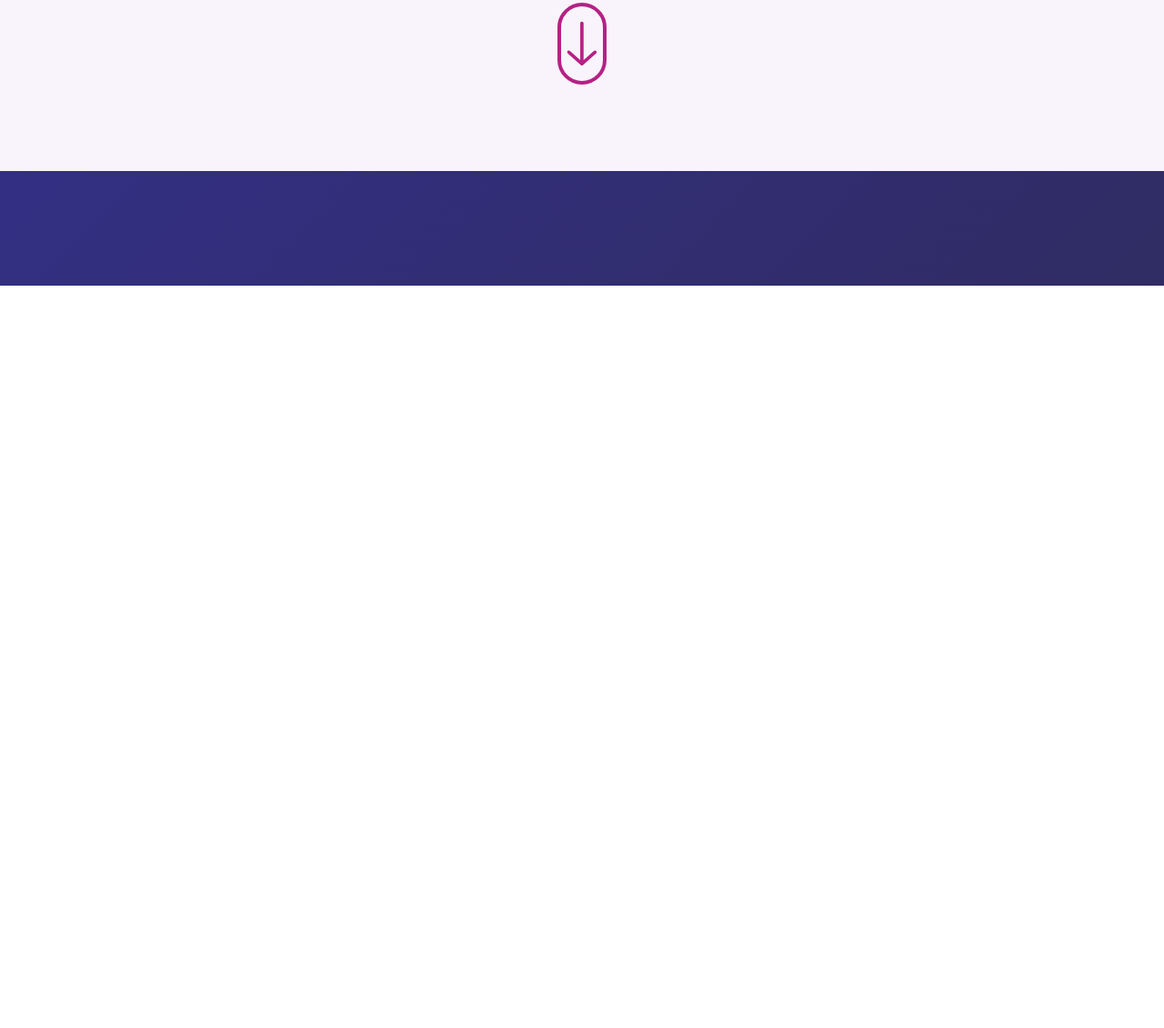
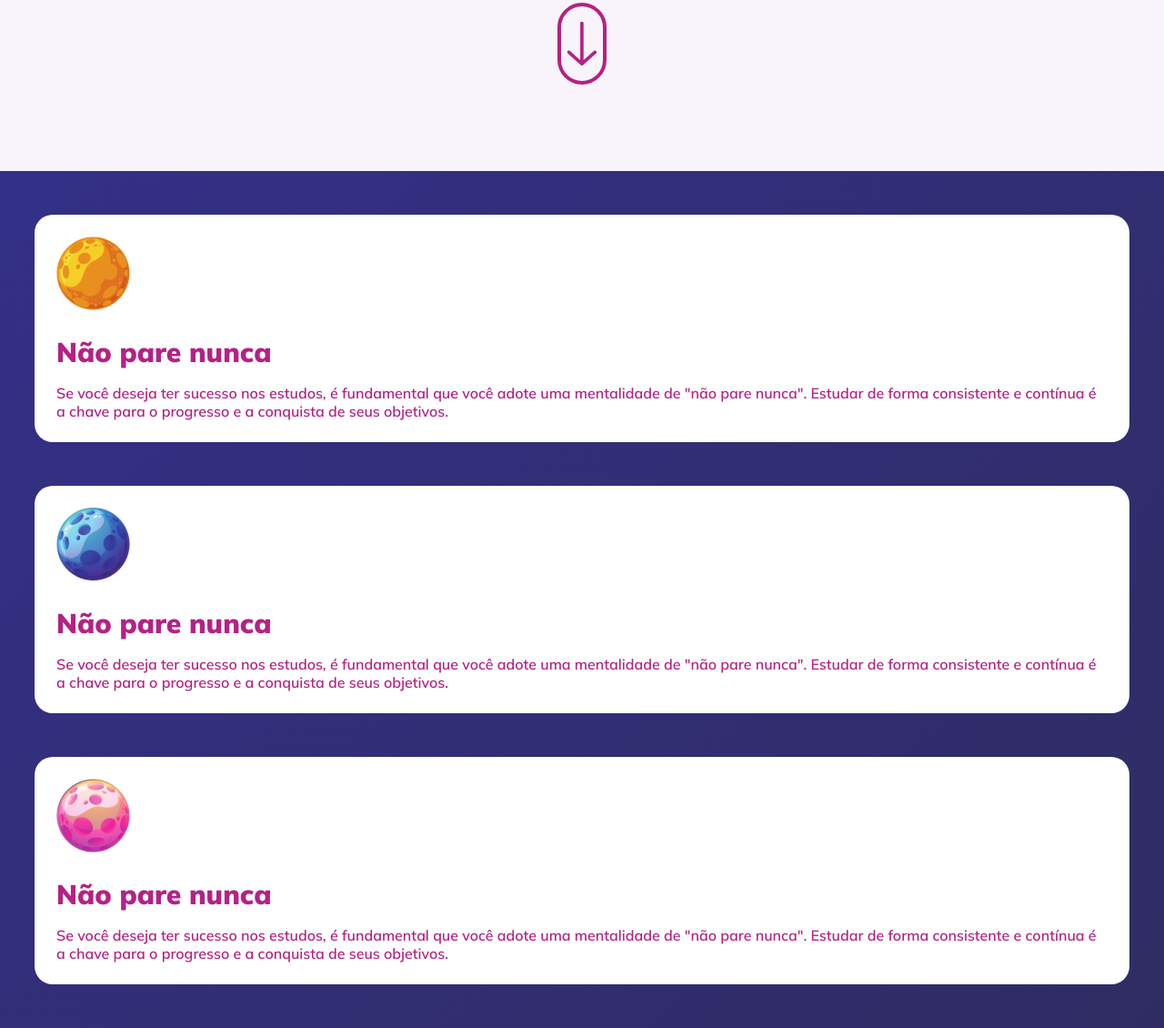
Before and after one commit to Vagner-Jr/explorer-semLimites, a plain HTML site: page index.html in a window 1280 px wide. Shown: the part 486-1616 px from the top of the page at 91% size. Before the commit the page ends 800 px from the top, so only its background shows below. Drawn offline with Linux system fonts and the light colour scheme.

Commit message:
ajusta os cards

```diff
--- a/index.html
+++ b/index.html
@@ -21,7 +21,32 @@
       <img src="./assets/arrow-down.svg" alt="imagem de uma seta para baixo">
     </header>
     <main>
-      <img src="" alt="">
+      <div id="cards">
+        <div id="card">
+          <img src="./assets/yellow-moon.png" alt="imagem de um planeta amarelo">
+          <h2>Não pare nunca</h2>
+          <p>
+            Se você deseja ter sucesso nos estudos, é fundamental que você adote uma mentalidade de "não pare nunca".
+            Estudar de forma consistente e contínua é a chave para o progresso e a conquista de seus objetivos.
+          </p>
+        </div>
+        <div id="card">
+          <img src="./assets/blue-moon.png" alt="imagem de um planeta amarelo">
+          <h2>Não pare nunca</h2>
+          <p>
+            Se você deseja ter sucesso nos estudos, é fundamental que você adote uma mentalidade de "não pare nunca".
+            Estudar de forma consistente e contínua é a chave para o progresso e a conquista de seus objetivos.
+          </p>
+        </div>
+        <div id="card">
+          <img src="./assets/pink-moon.png" alt="imagem de um planeta amarelo">
+          <h2>Não pare nunca</h2>
+          <p>
+            Se você deseja ter sucesso nos estudos, é fundamental que você adote uma mentalidade de "não pare nunca".
+            Estudar de forma consistente e contínua é a chave para o progresso e a conquista de seus objetivos.
+          </p>
+        </div>
+      </div>
     </main>
   </div>
 </body>
--- a/style.css
+++ b/style.css
@@ -13,11 +13,11 @@
 }
 
 body {
-  height: 100vh;
   font-family: "Mulish", sans-serif;
   text-align: center;
   color: var(--primary-color);
   background: var(--bg-body);
+  background-repeat: no-repeat;
 }
 
 header {
@@ -41,3 +41,30 @@ header img:last-child {
   border: 4px solid;
   border-radius: 8rem;
 }
+
+main #cards {
+  display: flex;
+  flex-direction: column;
+  gap: 4.8rem;
+  padding: 4.8rem 3.8rem;
+}
+
+#card {
+  padding: 2.4rem;
+  border-radius: 2rem;
+  text-align: left;
+  background: #fff;
+}
+
+#card h2 {
+  margin-bottom: 1.6rem;
+  font-size: 3rem;
+}
+
+#card p {
+  font-size: 1.6rem;
+}
+
+#card img {
+  margin-bottom: 2.4rem;
+}
```
